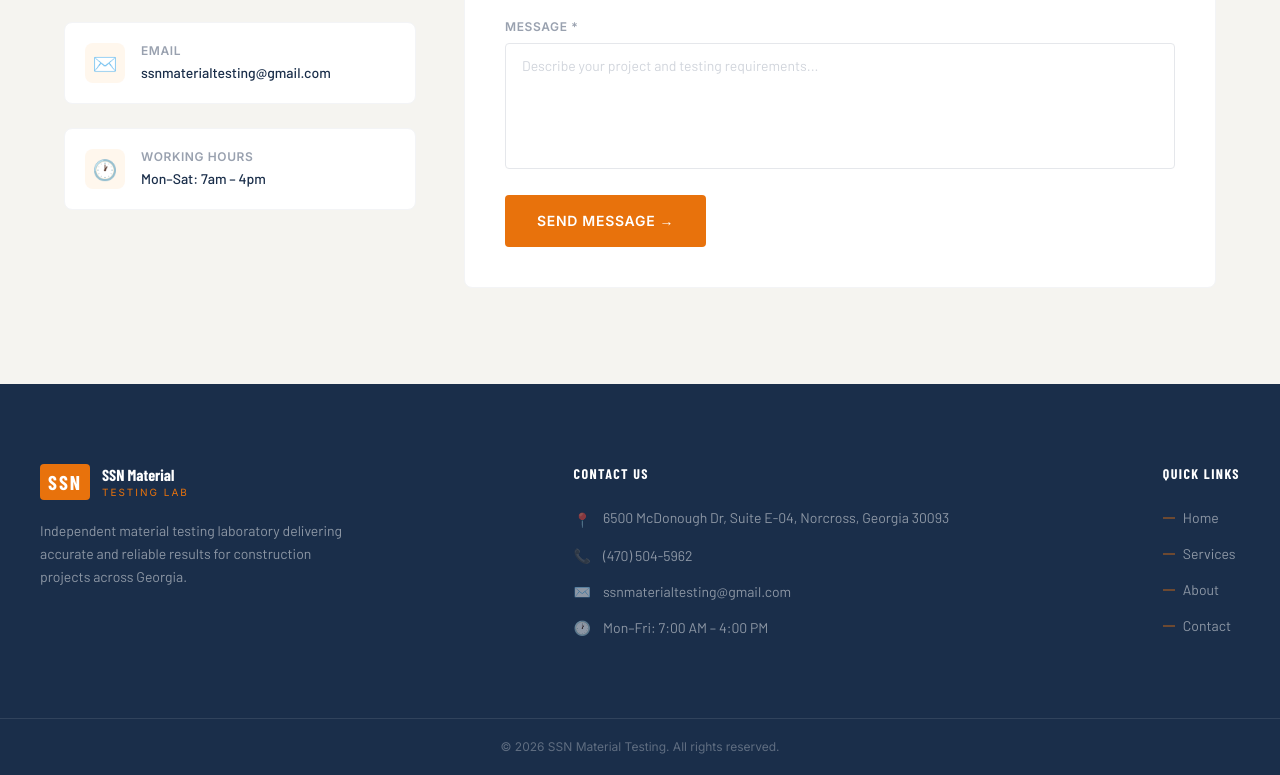
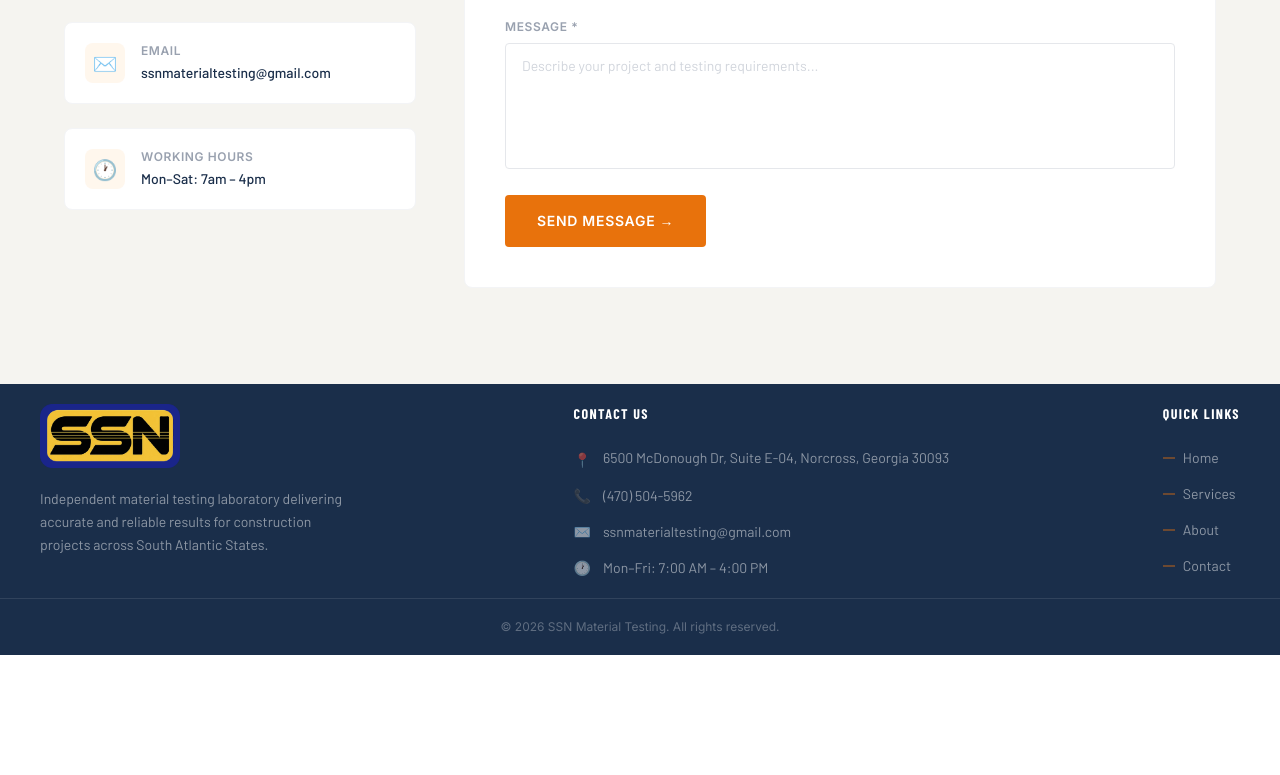
Before and after one commit to Aabhash25/material_testing_frontend, a React (Vite) app in the folder material_testing_frontend/: page /contact in a window 1280 px wide. Shown: the part 1006-1781 px from the top of the page. After the commit the page ends 1661 px from the top, so only its background shows below. Built offline with nearby package versions, Linux system fonts and the light colour scheme; a web font is replaced by a local one.

Commit message:
did wordins chane

```diff
--- a/material_testing_frontend/src/components/layout/Footer.jsx
+++ b/material_testing_frontend/src/components/layout/Footer.jsx
@@ -1,4 +1,5 @@
 import { Link } from "react-router-dom";
+import logo from "../../assets/images/ssn.webp"; // Update this path if your logo is in a different folder
 
 const LINKS = [
   { label: "Home", path: "/" },
@@ -10,28 +11,20 @@ const LINKS = [
 export default function Footer() {
   return (
     <footer className="bg-primary text-white/60">
-      <div className="max-w-7xl mx-auto px-10 py-20 flex flex-col md:flex-row md:justify-between gap-10">
+      <div className="max-w-7xl mx-auto px-10 py-5 flex flex-col md:flex-row md:justify-between gap-10">
         {/* Brand */}
         <div>
-          <div className="flex items-center gap-3 mb-5">
-            <div className="bg-accent rounded px-2 py-1">
-              <div className="font-display text-white font-black text-xl tracking-widest">
-                SSN
-              </div>
-            </div>
-            <div>
-              <div className="font-display text-white font-bold text-base leading-tight">
-                SSN Material
-              </div>
-              <div className="font-ui text-accent text-[10px] tracking-[2px] uppercase">
-                Testing Lab
-              </div>
-            </div>
+          <div className="mb-5">
+            <img
+              src={logo}
+              alt="SSN Material Testing"
+              className="h-16 w-auto object-contain"
+            />
           </div>
 
           <p className="font-body text-sm leading-relaxed text-white/50 max-w-xs">
             Independent material testing laboratory delivering accurate and
-            reliable results for construction projects across Georgia.
+            reliable results for construction projects across South Atlantic States.
           </p>
         </div>
 
@@ -63,8 +56,7 @@ export default function Footer() {
               <span>✉️</span>
               <a
                 href="mailto:ssnmaterialtesting@gmail.com"
-                className="hover:text-accent transition-colors duration-200"
-                style={{ wordBreak: "break-all" }}
+                className="hover:text-accent transition-colors duration-200 break-all"
               >
                 ssnmaterialtesting@gmail.com
               </a>
--- a/material_testing_frontend/src/components/sections/Hero.jsx
+++ b/material_testing_frontend/src/components/sections/Hero.jsx
@@ -85,11 +85,11 @@ export default function Hero() {
             <h1 className="font-display font-extrabold leading-tight text-[clamp(42px,6vw,72px)] mb-6">
               Independent & Certified Material
               <br />
-              Testing & <span className="text-accent">Laboratory</span>
+              Testing <span className="text-accent">Laboratory</span>
             </h1>
 
             <p className="font-body text-white/70 text-lg max-w-xl mx-auto lg:mx-0 mb-8 leading-relaxed">
-              Accurate testing for Soils, Aggregate, Concrete, Asphalt and
+              Accurate testing for Soils, Aggregate, Concrete, Asphalt, and
               Others
             </p>
 
```
